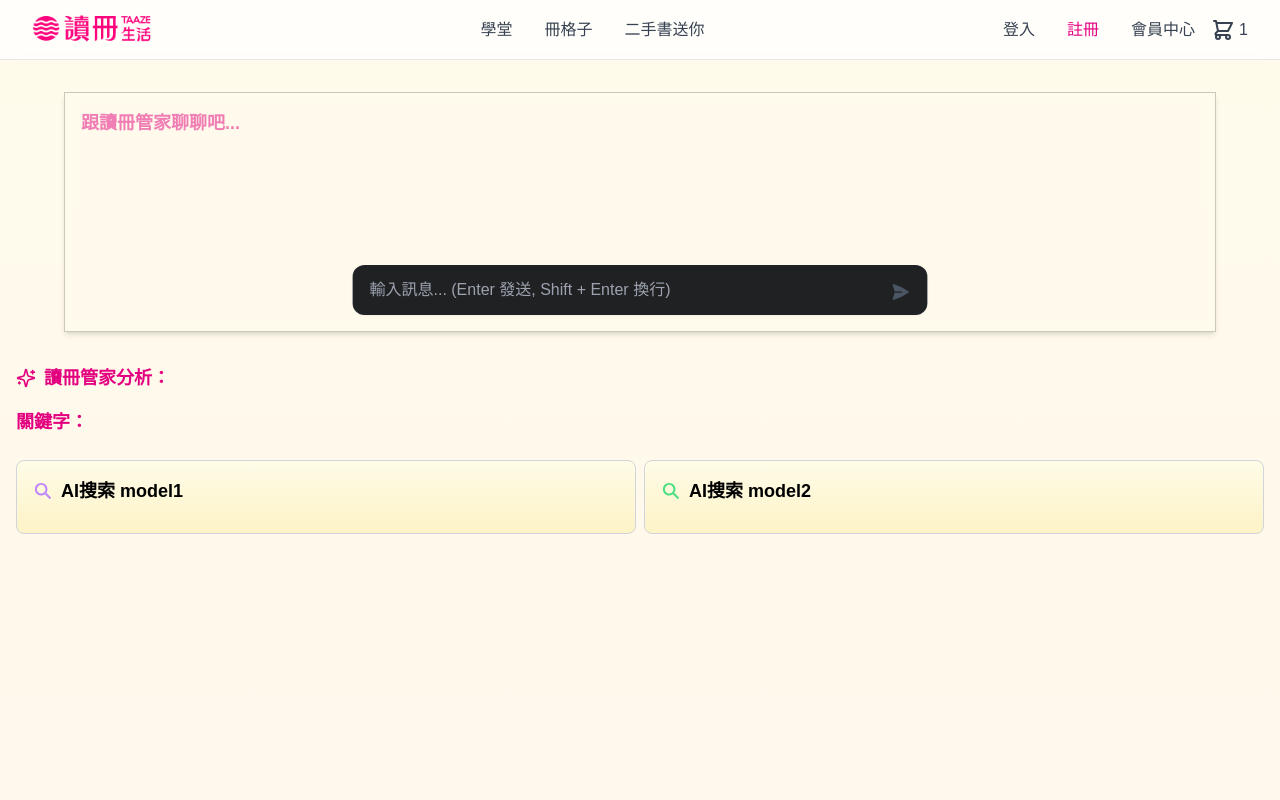
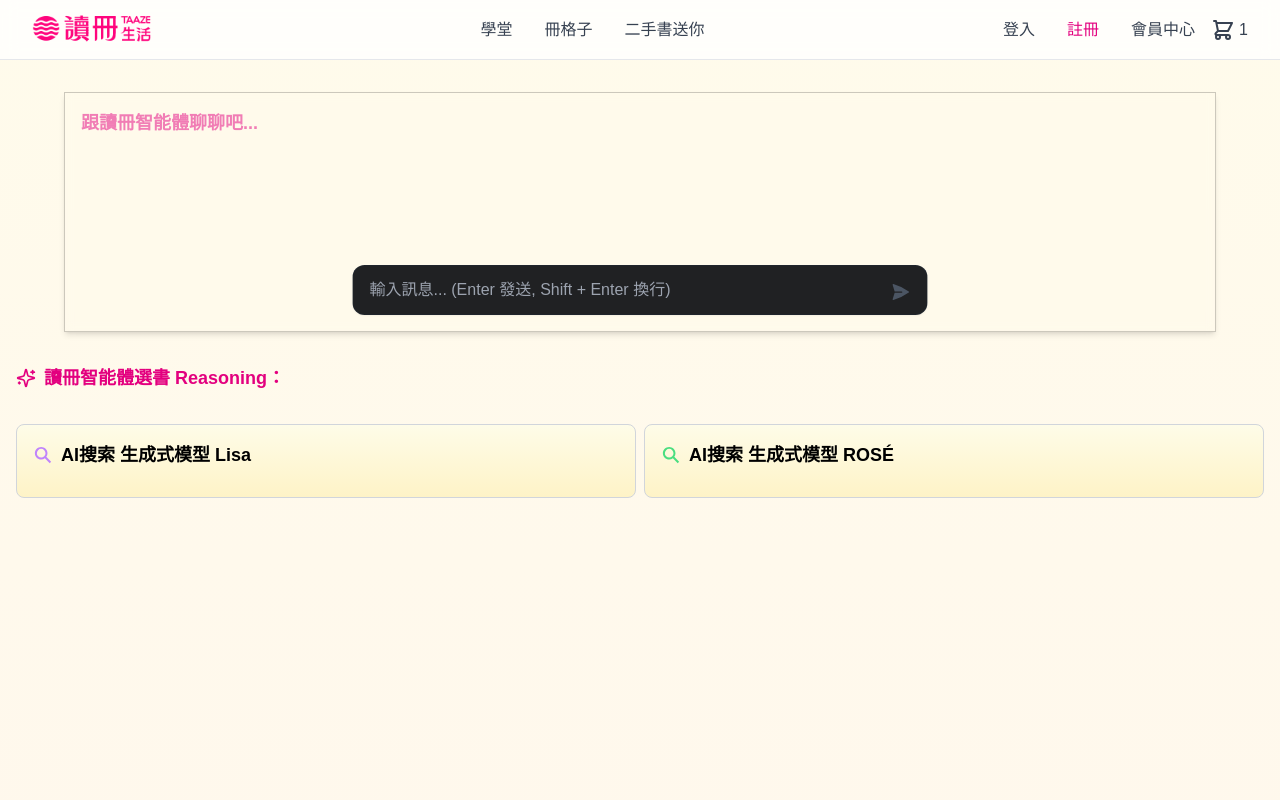
Before and after one commit to sa556693828/Find-A-Book, a Next.js app: page / in a window 1280 px wide. Shown: the top 800 px of the page. Built offline with nearby package versions, Linux system fonts and the light colour scheme.

Commit message:
Refactor Home and SearchResult components: Remove unused state variables, update UI text for clarity, and enhance search result titles to reflect new AI models. Comment out unnecessary code for improved readability.

```diff
--- a/src/app/page.tsx
+++ b/src/app/page.tsx
@@ -30,11 +30,11 @@ export default function Home() {
   const [isComposing, setIsComposing] = useState(false);
   const [inputValue, setInputValue] = useState("");
   const [summary, setSummary] = useState("");
-  const [keywords, setKeywords] = useState([]);
+  const [, setKeywords] = useState([]);
   const [booksLinks, setBooksLinks] = useState<BooksLinks[]>([]);
   const [aiBooksLinks, setAiBooksLinks] = useState<AiBooksLinks[]>([]);
   const [isSummary, setIsSummary] = useState(false);
-  const [retriggerSummary, setRetriggerSummary] = useState(false);
+  // const [retriggerSummary, setRetriggerSummary] = useState(false);
   const textareaRef = useRef<HTMLTextAreaElement>(null);
   const adjustHeight = () => {
     const textarea = textareaRef.current;
@@ -333,7 +333,7 @@ export default function Home() {
           ) : (
             <div className="flex-1 overflow-y-auto mb-4">
               <h2 className="text-lg font-semibold text-pink/50 mb-2 flex items-center">
-                跟讀冊管家聊聊吧...
+                跟讀冊智能體聊聊吧...
               </h2>
             </div>
           )}
@@ -388,14 +388,14 @@ export default function Home() {
           <div className="px-4">
             <h2 className="text-lg font-semibold text-pink mb-2 flex items-center">
               <LuSparkles className="w-5 h-5 mr-2" />
-              讀冊管家分析：
+              讀冊智能體選書 Reasoning：
             </h2>
             {summary && (
               <p className="text-lg text-black/80 font-semibold pl-4">
                 {summary}
               </p>
             )}
-            <div className="pt-2 flex items-center">
+            {/* <div className="pt-2 flex items-center">
               <h2 className="text-lg font-semibold text-pink flex items-center">
                 關鍵字：
               </h2>
@@ -410,21 +410,21 @@ export default function Home() {
                     </p>
                   ))}
               </div>
-            </div>
+            </div> */}
           </div>
 
           <div className="grid grid-cols-2 gap-2 p-4">
             <SearchResultsSection
               isStreaming={isStreaming}
               isSummary={isSummary}
-              title="AI搜索 model1"
+              title="AI搜索 生成式模型 Lisa"
               icon={<IoSearchSharp className="w-5 h-5 mr-2 text-purple-400" />}
               results={booksLinks.length > 0 ? booksLinks : []}
             />
             <SearchResultsSection
               isStreaming={isStreaming}
               isSummary={isSummary}
-              title="AI搜索 model2"
+              title="AI搜索 生成式模型 ROSÉ"
               icon={<IoSearchSharp className="w-5 h-5 mr-2 text-green-400" />}
               results={aiBooksLinks.length > 0 ? aiBooksLinks : []}
             />
--- a/src/components/SearchResult.tsx
+++ b/src/components/SearchResult.tsx
@@ -5,7 +5,7 @@ import { FiBookOpen } from "react-icons/fi";
 // TODO: 有call summary的時候，才顯示正在生成結果
 function SearchResultsSection({
   isStreaming,
-  isSummary,
+  // isSummary,
   title,
   icon,
   results,
```
